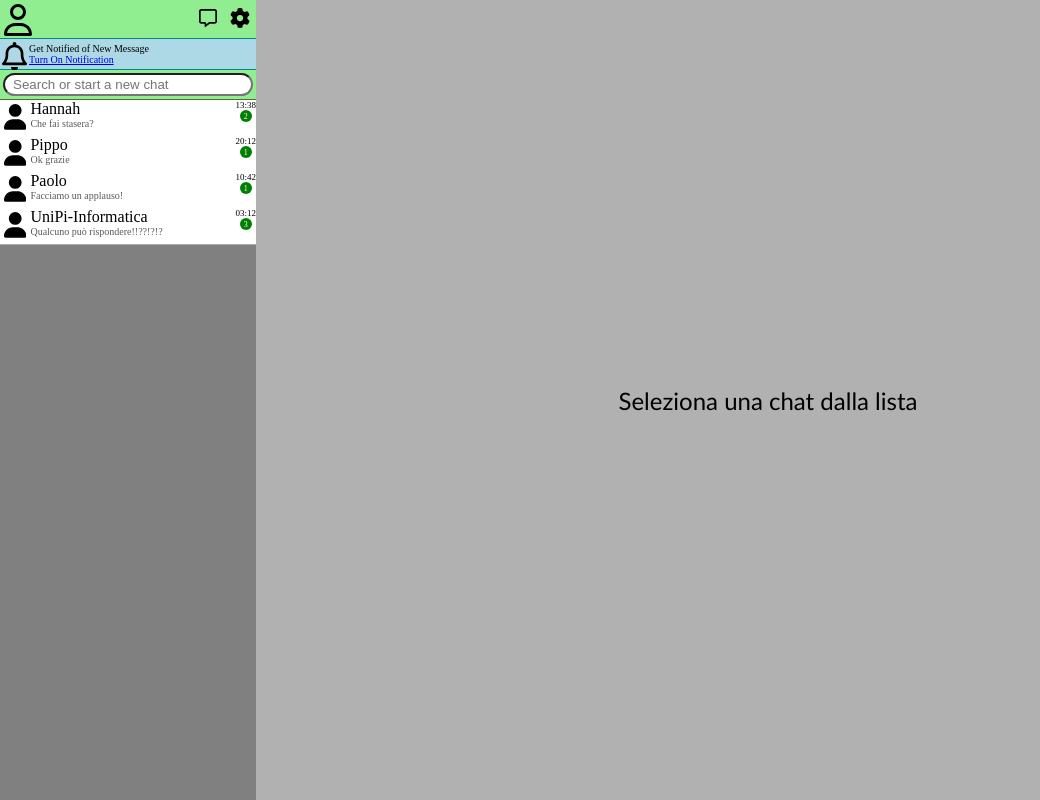
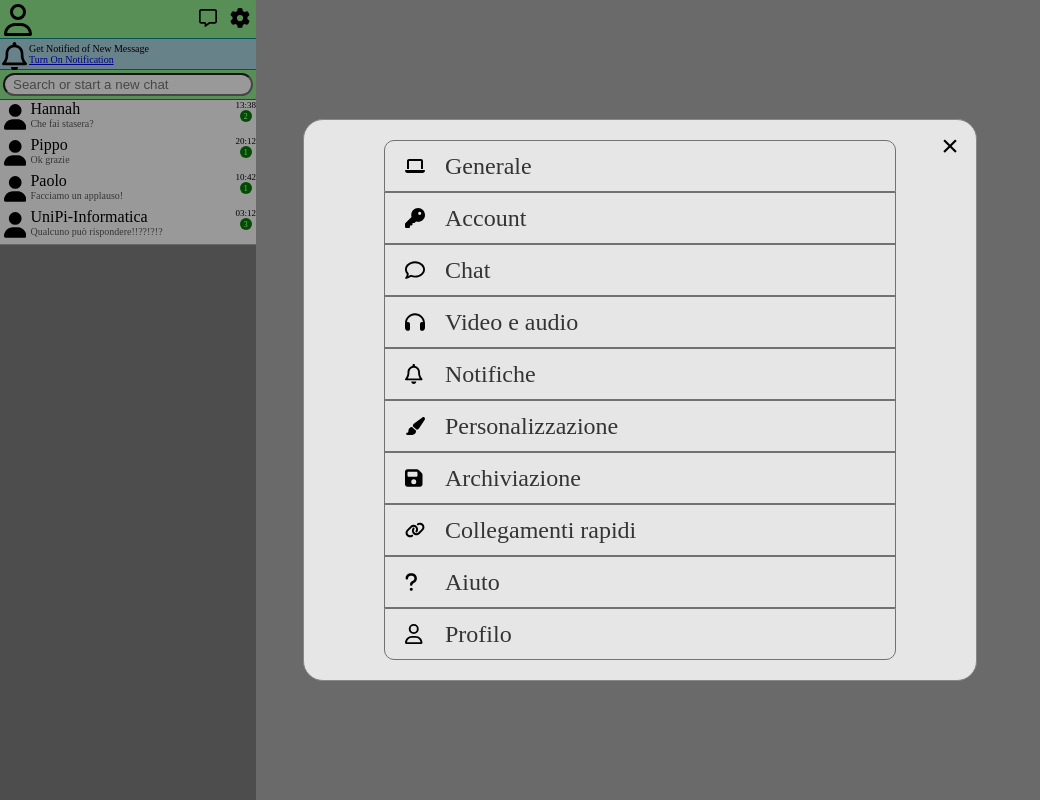
Before and after one commit to a-cola/wazzup-react, a React (Vite) app: page / in a window 1280 px wide. Both pictures are taken after a click on the button 240 px from the left and 18 px from the top of the page. Shown: the whole page, without its empty margins (0-1040 px from the left). Built offline with nearby package versions, Linux system fonts and the light colour scheme.

Commit message:
Risolto bug apertura impostazioni

```diff
--- a/src/Settings.tsx
+++ b/src/Settings.tsx
@@ -3,7 +3,7 @@ import React from "react";
 export function Settings ({settingsVisibility, setSettingsVisibility}:{settingsVisibility:string, setSettingsVisibility:React.Dispatch<React.SetStateAction<string>>}) {
     const settings:string[]=["Generale", "Account", "Chat", "Video e audio", "Notifiche", "Personalizzazione", "Archiviazione", "Collegamenti rapidi", "Aiuto", "Profilo"]
     return <>
-        <div className="settings-modal" style={{display:status}}>
+        <div className="settings-modal" style={{display:settingsVisibility}}>
             <div className="settings">
                 <div className="close-settings">
                     <button onClick={()=>setSettingsVisibility("none")}>&times;</button>
```
